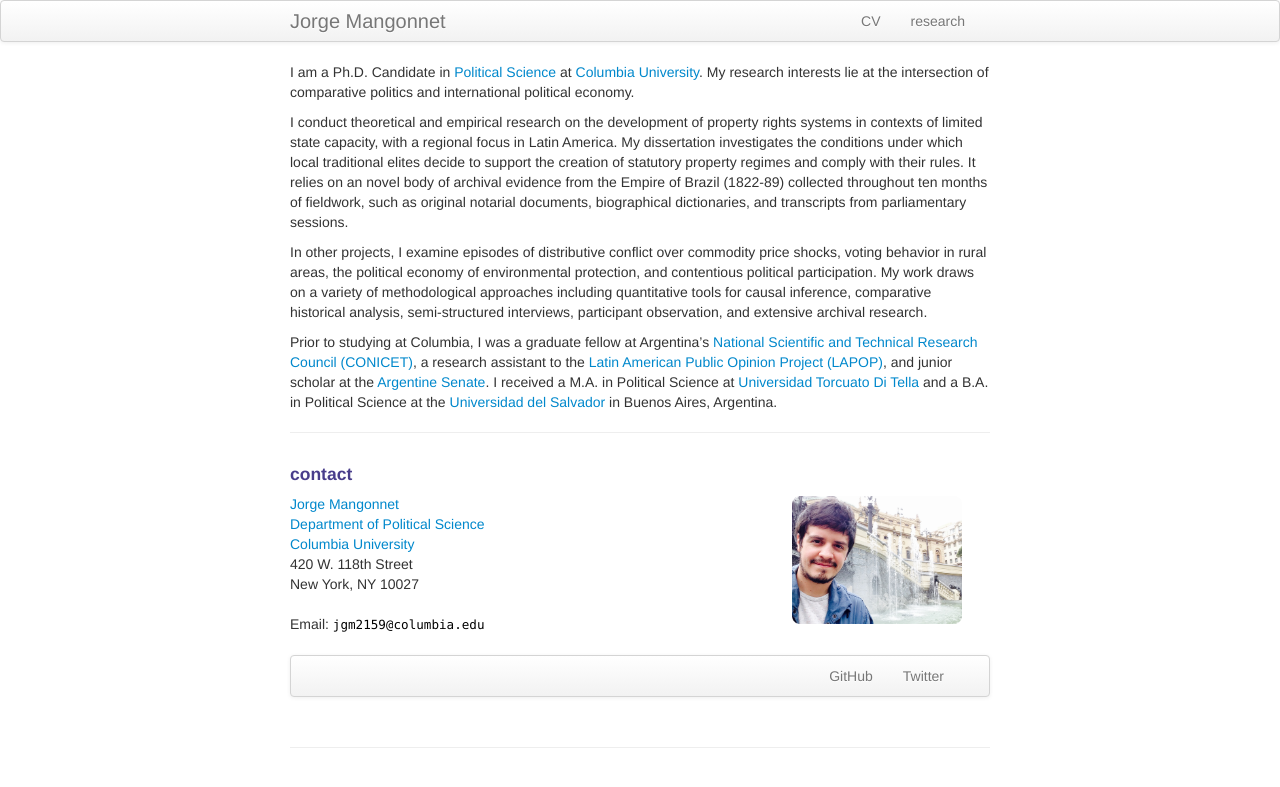
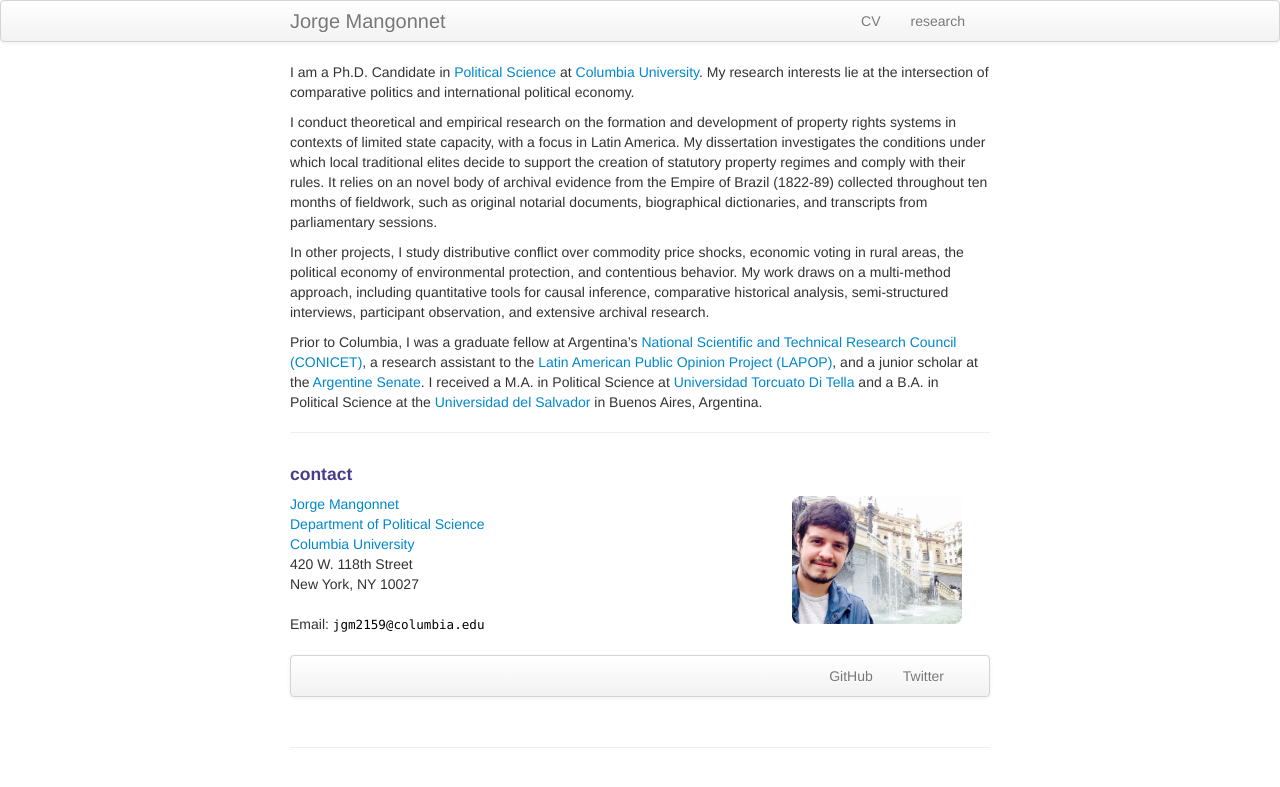
Before and after one commit to mangonnet/mangonnet.github.io, a Jekyll site: the page built from index.md, in a window 1280 px wide. Shown: the top 787 px of the page. Built offline with Jekyll 4.4.1, drawn with Linux system fonts in a browser that asks for light colours.

Commit message:
update my website

```diff
--- a/index.md
+++ b/index.md
@@ -7,11 +7,11 @@ keywords:
 
 I am a Ph.D. Candidate in [Political Science](https://polisci.columbia.edu) at [Columbia University](https://www.columbia.edu). My research interests lie at the intersection of comparative politics and international political economy.
 
-I conduct theoretical and empirical research on the development of property rights systems in contexts of limited state capacity, with a regional focus in Latin America. My dissertation investigates the conditions under which local traditional elites decide to support the creation of statutory property regimes and comply with their rules. It relies on an novel body of archival evidence from the Empire of Brazil (1822-89) collected throughout ten months of fieldwork, such as original notarial documents, biographical dictionaries, and transcripts from parliamentary sessions.
+I conduct theoretical and empirical research on the formation and development of property rights systems in contexts of limited state capacity, with a focus in Latin America. My dissertation investigates the conditions under which local traditional elites decide to support the creation of statutory property regimes and comply with their rules. It relies on an novel body of archival evidence from the Empire of Brazil (1822-89) collected throughout ten months of fieldwork, such as original notarial documents, biographical dictionaries, and transcripts from parliamentary sessions.
 
-In other projects, I examine episodes of distributive conflict over commodity price shocks, voting behavior in rural areas, the political economy of environmental protection, and contentious political participation. My work draws on a variety of methodological approaches including quantitative tools for causal inference, comparative historical analysis, semi-structured interviews, participant observation, and extensive archival research.
+In other projects, I study distributive conflict over commodity price shocks, economic voting in rural areas, the political economy of environmental protection, and contentious behavior. My work draws on a multi-method approach, including quantitative tools for causal inference, comparative historical analysis, semi-structured interviews, participant observation, and extensive archival research.
 
-Prior to studying at Columbia, I was a graduate fellow at Argentina's [National Scientific and Technical Research Council (CONICET)](https://www.conicet.gov.ar), a research assistant to the [Latin American Public Opinion Project (LAPOP)](https://www.vanderbilt.edu/lapop/), and junior scholar at the [Argentine Senate](https://www.senado.gob.ar). I received a M.A. in Political Science at [Universidad Torcuato Di Tella](https://www.utdt.edu) and a B.A. in Political Science at the [Universidad del Salvador](http://www.usal.edu.ar) in Buenos Aires, Argentina.
+Prior to Columbia, I was a graduate fellow at Argentina's [National Scientific and Technical Research Council (CONICET)](https://www.conicet.gov.ar), a research assistant to the [Latin American Public Opinion Project (LAPOP)](https://www.vanderbilt.edu/lapop/), and a junior scholar at the [Argentine Senate](https://www.senado.gob.ar). I received a M.A. in Political Science at [Universidad Torcuato Di Tella](https://www.utdt.edu) and a B.A. in Political Science at the [Universidad del Salvador](http://www.usal.edu.ar) in Buenos Aires, Argentina.
 
 ---
 
```
